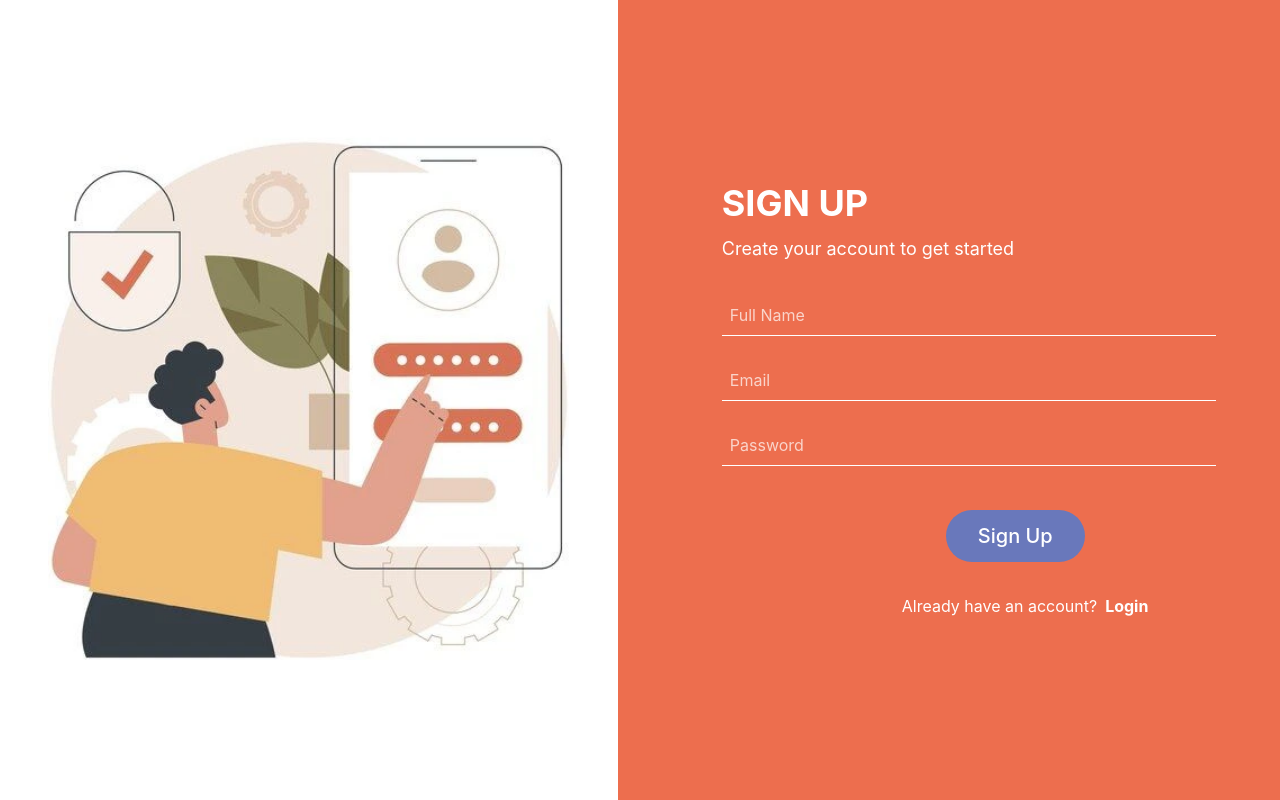
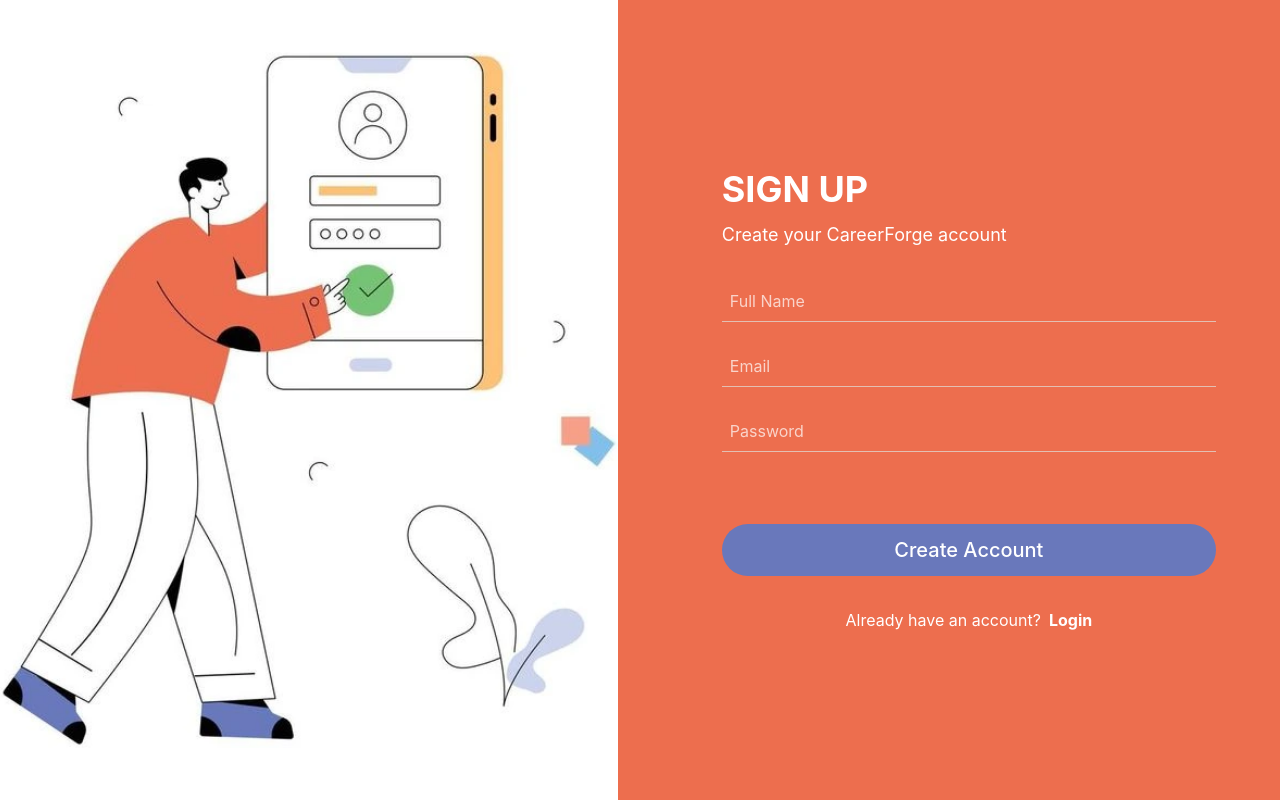
Before and after one commit to kssonu2027/CareerForge, a React (Vite) app: page /Signup in a window 1280 px wide. Built offline with nearby package versions, Linux system fonts and the light colour scheme; the HTML template or start-up script is replaced by a standard one.

Commit message:
signup auth

```diff
--- a/src/pages/Signup.jsx
+++ b/src/pages/Signup.jsx
@@ -1,85 +1,95 @@
-import { useState } from "react";
-import { Link } from "react-router-dom";
-import bgImage from "../assets/SignUpComp.webp";
+import React, { useState } from "react";
+import { Link, useNavigate } from "react-router-dom";
+import axios from "axios";
+import bgImage from "../assets/LoginComp.webp";
 
 function Signup() {
-  const [form, setForm] = useState({
+  const [formData, setFormData] = useState({
     name: "",
     email: "",
     password: "",
   });
 
+  const navigate = useNavigate();
+
+  // ✅ FIXED: use "name" instead of "type"
   const handleChange = (e) => {
-    setForm({
-      ...form,
-      [e.target.name]: e.target.value,
-    });
+    setFormData({ ...formData, [e.target.name]: e.target.value });
   };
 
-  const handleSubmit = (e) => {
+  const handleSignup = async (e) => {
     e.preventDefault();
-    console.log("Signup data:", form);
+
+    try {
+      const res = await axios.post(
+        `${import.meta.env.VITE_API_URL}/api/auth/signup`,
+        formData,
+      );
+
+      // ✅ store user properly
+      localStorage.setItem("user", JSON.stringify(res.data.user));
+
+      alert("Account Created!");
+
+      // ✅ redirect to dashboard
+      navigate("/dashboard");
+    } catch (err) {
+      alert(err.response?.data?.message || "Signup failed.");
+    }
   };
 
   return (
     <div className="flex h-screen bg-[#ed6e4e]">
-      {/* Left illustration panel */}
       <div className="w-1/2 flex items-center justify-center bg-white">
-        <div className="flex flex-col items-center justify-center w-full h-full p-12">
-          {/* Simple SVG illustration matching the login page style */}
-          <img
-            src={bgImage}
-            alt="Logo"
-            className="h-full w-full object-cover"
-          />
-        </div>
+        <img src={bgImage} alt="Logo" className="h-full w-full object-cover" />
       </div>
 
-      {/* Right signup panel */}
       <div className="w-1/2 flex flex-col justify-center px-16 ml-10">
         <h2 className="text-4xl font-bold text-white mb-3">SIGN UP</h2>
         <p className="text-white text-lg mb-8">
-          Create your account to get started
+          Create your CareerForge account
         </p>
 
+        <form onSubmit={handleSignup}>
+          {/* ✅ ADDED name field (required for backend) */}
           <input
+            type="text"
             name="name"
             placeholder="Full Name"
+            required
             onChange={handleChange}
-          className="bg-transparent border-b border-white text-white placeholder-white/70 p-2 w-full mb-6 outline-none"
+            className="bg-transparent border-b border-[#e3bfb2] text-white placeholder-white/70 p-2 w-full mb-6 outline-none"
           />
 
           <input
+            type="email"
             name="email"
-          type="email"
             placeholder="Email"
+            required
             onChange={handleChange}
-          className="bg-transparent border-b border-white text-white placeholder-white/70 p-2 w-full mb-6 outline-none"
+            className="bg-transparent border-b border-[#e3bfb2] text-white placeholder-white/70 p-2 w-full mb-6 outline-none"
           />
 
           <input
+            type="password"
             name="password"
-          type="password"
             placeholder="Password"
+            required
             onChange={handleChange}
-          className="bg-transparent border-b border-white text-white placeholder-white/70 p-2 w-full mb-8 outline-none"
+            className="bg-transparent border-b border-[#e3bfb2] text-white placeholder-white/70 p-2 w-full mb-6 outline-none"
           />
 
-        <div className="mt-3">
           <button
-            onClick={handleSubmit}
-            className="bg-[#6978bb] hover:bg-[#323464] text-white ml-56 px-8 py-3 rounded-full text-xl font-medium transition-colors"
+            type="submit"
+            className="bg-[#6978bb] w-full mt-12 hover:bg-[#323464] text-white py-3 rounded-full text-xl font-medium transition-colors"
           >
-            Sign Up
+            Create Account
           </button>
-        </div>
+        </form>
 
-        <div className="flex items-center gap-2 ml-45 mt-8">
-          <span className="text-white text-md">Already have an account?</span>
-          <Link
-            to="/login"
-            className="text-white text-md font-bold hover:underline"
-          >
+        <div className="flex items-center justify-center gap-2 mt-8">
+          <span className="text-white">Already have an account?</span>
+          <Link to="/Login" className="text-white font-bold hover:underline">
             Login
           </Link>
         </div>
```
Lines whose indentation alone changed are shown as unchanged.
